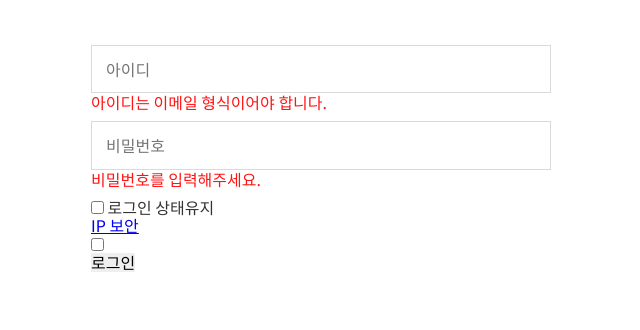
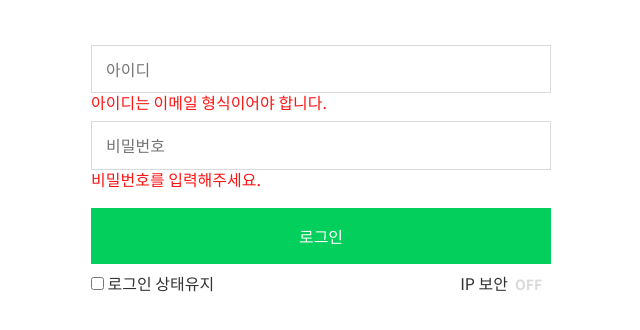
Before and after one commit to mamel92/NaverSaas, a website: page index.html in a window 1280 px wide. Shown: the part 152-482 px from the top of the page, without its empty margins (319-959 px from the left). Drawn offline with Linux system fonts and the light colour scheme.

Commit message:
IP보안 디자인 완성

```diff
--- a/index.html
+++ b/index.html
@@ -23,7 +23,7 @@
             <form action="https://formspree.io/f/mrgrplje" method="POST" class="loginForm">
                 <fieldset>
                     <legend>로그인 폼</legend>
-                    <div class="loginForm__contaier">
+                    <div class="loginForm__container">
                         <div class="userEmail is--invalid">
                             <div class="formControl formControlUser">
                                 <label for="userEmail" class="a11yHidden formControl__label">아이디</label>
@@ -50,11 +50,11 @@
                 IP 보안
               </a>
                             <div class="formControl ipSecurity">
-                                <input type="checkbox" aria-label="IP 보안" class="formControl__checkbox" name="ipSecurity" id="ipSecurity">
+                                <input type="checkbox" aria-label="IP 보안" class="formControl__checkbox ipSecurityCheckbox" name="ipSecurity" id="ipSecurity">
                                 <label for="ipSecurity" class="formControl__label ipSecurityLabel"></label>
                             </div>
                         </div>
-                        <div class="formControl">
+                        <div class="formControl loginButton">
                             <button type="submit" class="formControl__button buttonLogin">
                 로그인
               </button>
--- a/sass/_login.scss
+++ b/sass/_login.scss
@@ -35,6 +35,9 @@
 .loginForm {
     legend {
         @include a11y;
+    }
+    &__container {
+        @include flexbox(column);
     }
 }
 
@@ -77,3 +80,59 @@
 .is--invalid .errorMessage {
     display: block;
 }
+
+//로그인 상태 유지 및 IP보안
+.userSelectInfo {
+    order: 1;
+    @include flexbox;
+}
+
+// IP 보안 링크
+.ipSecurityLink {
+    color: inherit;
+    text-decoration: none;
+    margin-left: auto;
+}
+
+//로그인 버튼
+.loginButton {
+    margin: em(10px) 0;
+    background-color: $primary;
+    color: $default;
+    .formControl__button {
+        background-color: inherit;
+        color: inherit;
+        width: 100%;
+        padding: em(19px) em(16px);
+    }
+}
+
+//IP 보안 체크 박스
+.ipSecurity {
+    //체크박스 input
+    &Checkbox {
+        position: absolute;
+        width: 1px;
+        height: 1px;
+        opacity: 0;
+    }
+    //체크박스 label
+    &Label::before {
+        display: inline-block;
+        width: em(36px, 14px);
+        font-size: rem(14px);
+        content: "OFF";
+        font-weight: 700;
+        margin-left: em(8px);
+        color: $secondary;
+    }
+    &Checkbox:checked+&Label::before {
+        content: "ON";
+        color: $primary;
+    }
+    &Checkbox:focus+&Label::before {
+        // outline: 1px Dotted $silver;
+        box-shadow: 0 0 0 2px $outline;
+        border-radius: 2px;
+    }
+}
--- a/sass/_variable.scss
+++ b/sass/_variable.scss
@@ -1,3 +1,4 @@
+$blue: #24388d;
 $green: #03cf5d;
 $red: #ff1414;
 $white: #fff;
@@ -12,3 +13,4 @@ $secondary: $silverLight;
 $text: $blackDark;
 $Alpha: $blackAlpha10;
 $warning: $red;
+$outline: $blue;
```
Also changed, not shown: css/style.css, 1 other file.
